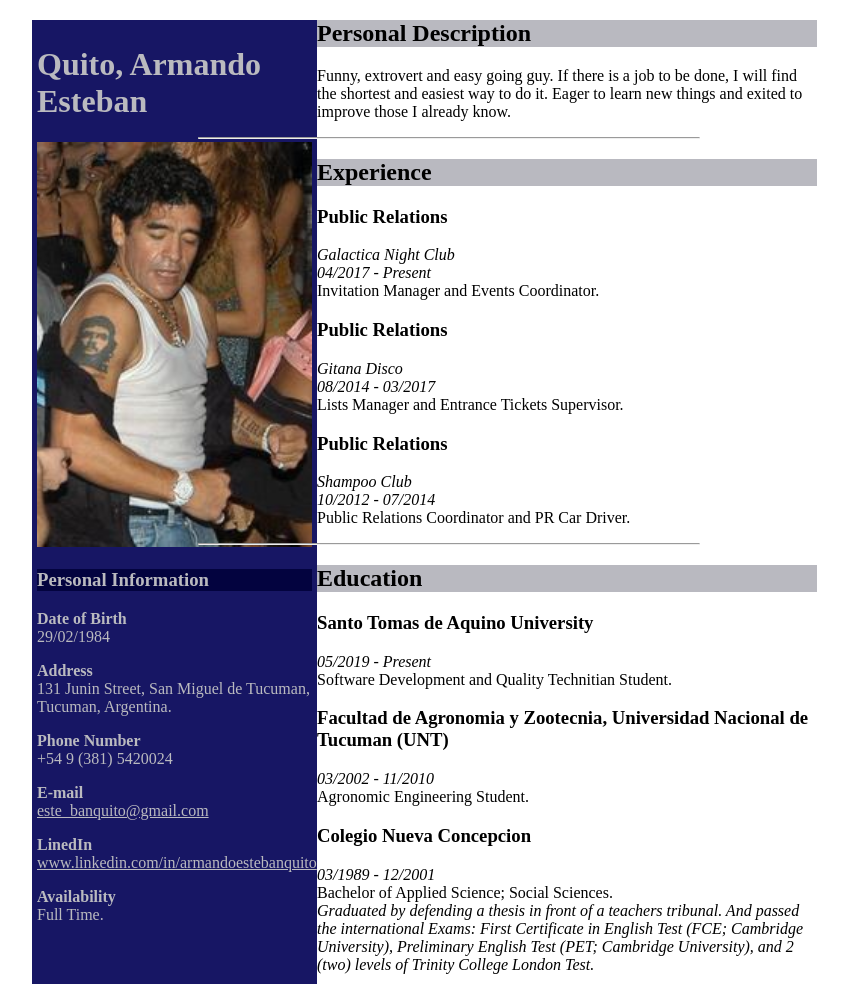
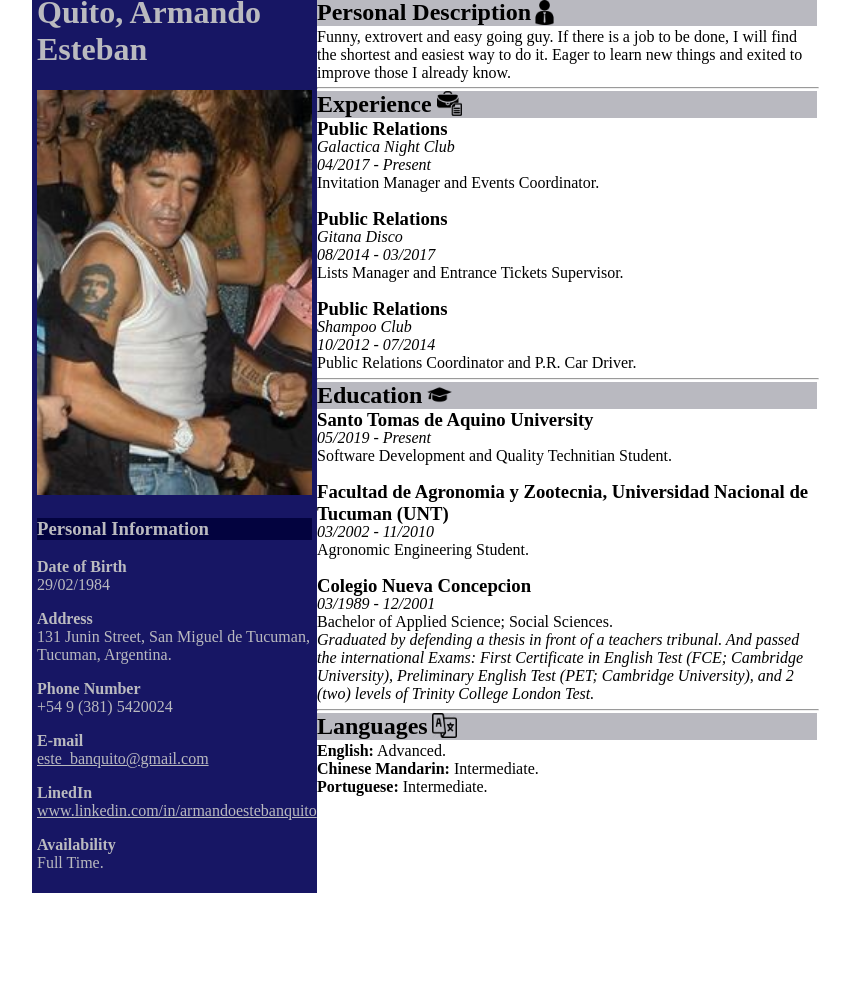
Before and after one commit to afogliatto/Bootcamp, a plain HTML site: page Curriculum.html in a window 1280 px wide. Shown: the top 984 px of the page, without its empty margins (296-1146 px from the left). After the commit the page ends 893 px from the top, so only its background shows below. Drawn offline with Linux system fonts and the light colour scheme.

Commit message:
Code Modified

```diff
--- a/CssforCV.css
+++ b/CssforCV.css
@@ -18,19 +18,25 @@ img {
     padding:5px;
     margin:0px;
     position:absolute;
-    height: 100%;
 }
 
 #persdes {
     position:relative;
     left:285px;
     width:500px;
+    margin-top:-40px;
+}
+
+#pde {
+    margin:2px 0px 15px 0px;
 }
 
 hr {
     position:relative;
     right:215px;
     width:500px;
+    margin:-10px 0px 0px 500px;
+    color:#bababf;
 }
 
 #exp {
@@ -47,8 +53,52 @@ hr {
 
 #pdee{
     background:#b9b9c0;
+    margin: 2px 0px 0px 0px
 }
 
 a {
     color:#bababf;
 }
+
+#hexp {
+    margin:0px 0px -18px 0px;
+}
+
+#lang {
+    position:relative;
+    left:285px;
+    width:500px;
+}
+
+#imgexp {
+    width:25px;
+    height:25px;
+    position:absolute;
+    left:120px;
+    top:0px;
+    margin:0px 0px -18px 0px;
+}
+
+#imgedu{
+    width:25px;
+    height:25px;
+    position:absolute;
+    left:110px;
+    top:0px;
+}
+
+#imglan {
+    width:25px;
+    height:25px;
+    position:absolute;
+    left:115px;
+    top:0px;
+}
+
+#imgpdes {
+    width:25px;
+    height:25px;
+    position:relative;
+    left:215px;
+    top:32px;
+}
--- a/Curriculum.html
+++ b/Curriculum.html
@@ -37,8 +37,9 @@
             </p>
         </div>
         <div id="persdes">
+            <img src="Images/59070120-icono-de-usuario-hombre-perfil-hombre-de-negocios-avatar-icono-persona-en-la-ilustración-vectorial.jpg" id="imgpdes">
             <h2 id="pdee">Personal Description</h2>
-            <p>Funny, extrovert and easy going guy.
+            <p id="pde">Funny, extrovert and easy going guy.
                 If there is a job to be done, I will find the shortest and easiest way to do it.
                 Eager to learn new things and exited to improve those I already know.
             </p>
@@ -46,43 +47,45 @@
         <hr>
         <div id="exp">
             <h2 id="pdee">Experience</h2>
-            <h3>Public Relations</h3>
+            <img src="Images/52769.png" id="imgexp">
+            <h3 id="hexp">Public Relations</h3>
             <p><em>Galactica Night Club</em>
                 <br>
                 <em>04/2017 - Present</em>
                 <br>
                 Invitation Manager and Events Coordinator.
             </p>
-            <h3>Public Relations</h3>
+            <h3 id="hexp">Public Relations</h3>
             <p><em>Gitana Disco</em>
                 <br>
                 <em>08/2014 - 03/2017</em>
                 <br>
                 Lists Manager and Entrance Tickets Supervisor.
             </p>
-            <h3>Public Relations</h3>
+            <h3 id="hexp">Public Relations</h3>
             <p><em>Shampoo Club</em>
                 <br>
                 <em>10/2012 - 07/2014</em>
                 <br>
-                Public Relations Coordinator and PR Car Driver.
+                Public Relations Coordinator and P.R. Car Driver.
             </p>
         </div>
         <hr>
         <div id="edu">
             <h2 id="pdee">Education</h2>
-            <h3>Santo Tomas de Aquino University</h3>
+            <img src="Images/education-icon-1-1.png" id="imgedu">
+            <h3 id="hexp">Santo Tomas de Aquino University</h3>
             <p><em>05/2019 - Present</em>
                 <br>
                 Software Development and Quality Technitian Student.
             </p>
-            <h3>Facultad de Agronomia y Zootecnia,
+            <h3 id="hexp">Facultad de Agronomia y Zootecnia,
                 Universidad Nacional de Tucuman (UNT)</h3>
             <p><em>03/2002 - 11/2010</em>
                 <br>
                 Agronomic Engineering Student.
             </p>
-            <h3>Colegio Nueva Concepcion</h3>
+            <h3 id="hexp">Colegio Nueva Concepcion</h3>
             <p><em>03/1989 - 12/2001</em>
                 <br>
                 Bachelor of Applied Science; Social Sciences.
@@ -93,7 +96,15 @@
                     and 2 (two) levels of Trinity College London Test.
                 </em>
             </p>
-
+        </div>
+        <hr>
+        <div id="lang">
+            <h2 id="pdee">Languages</h2>
+            <img src="Images/language.png" id="imglan">
+            <p id="pde"><strong>English:</strong> Advanced. <br>
+                <strong>Chinese Mandarin:</strong> Intermediate. <br>
+                <strong>Portuguese:</strong> Intermediate.
+            </p>
         </div>
     </body>
 </html>
```
Also changed, not shown: Images/52769.png (added), Images/59070120-icono-de-usuario-hombre-perfil-hombre-de-negocios-avatar-icono-persona-en-la-ilustración-vectorial.jpg (added), Images/education-icon-1-1.png (added), Images/language.png (added).
